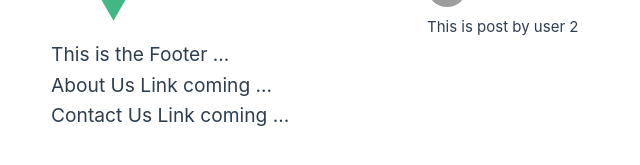
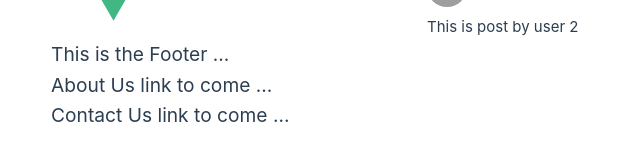
Before and after one commit to P4tCr4ft/steve_Vue.js-3-for-Beginners, a Vue app: page / in a window 1280 px wide. Shown: the part 387-552 px from the top of the page, without its empty margins (213-853 px from the left). Built offline with nearby package versions, Linux system fonts and the light colour scheme; grey boxes are pictures that could not be loaded; the HTML template or start-up script is replaced by a standard one.

Commit message:
Add reactive array to my footer component

```diff
--- a/src/App.vue
+++ b/src/App.vue
@@ -1,9 +1,3 @@
-<script setup lang="ts">
-import { RouterLink, RouterView } from 'vue-router'
-import HelloWorld from './components/HelloWorld.vue'
-import TheFooter from './components/TheFooter.vue'
-</script>
-
 <template>
   <header>
     <img alt="Vue logo" class="logo" src="@/assets/logo.svg" width="125" height="125" />
@@ -21,12 +15,22 @@ import TheFooter from './components/TheFooter.vue'
   <RouterView />
 
   <footer>
-    <TheFooter
-      aboutUs="About Us Link coming ..."
-      contactUs="Contact Us Link coming ..."
-    ></TheFooter>
+    <TheFooter :aboutUs="footerInfo[0].aboutUs" :contactUs="footerInfo[0].contactUs"></TheFooter>
   </footer>
 </template>
+
+<script setup lang="ts">
+import { RouterLink, RouterView } from 'vue-router'
+import HelloWorld from './components/HelloWorld.vue'
+import TheFooter from './components/TheFooter.vue'
+import { reactive } from 'vue'
+const footerInfo = reactive([
+  {
+    aboutUs: 'About Us link to come ...',
+    contactUs: 'Contact Us link to come ...',
+  },
+])
+</script>
 
 <style scoped>
 header {
--- a/src/components/molecules/SocialPost.vue
+++ b/src/components/molecules/SocialPost.vue
@@ -1,7 +1,6 @@
 <template>
   <div class="SocialPost" :class="{ SocialPost__selected: selected }" @click="selected = !selected">
     <div class="header">
-      <!-- <img class="avatar" src="https://i.pravatar.cc/40" /> -->
       <img class="avatar" :src="avatarSrc" />
       <div class="name">{{ username }}</div>
       <div class="userId">{{ userId }}</div>
```
